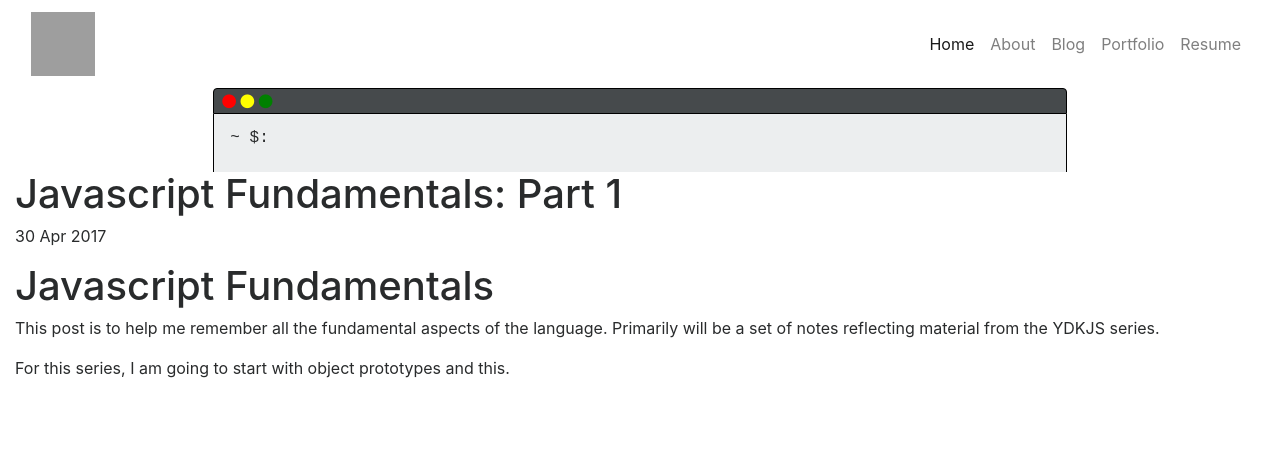
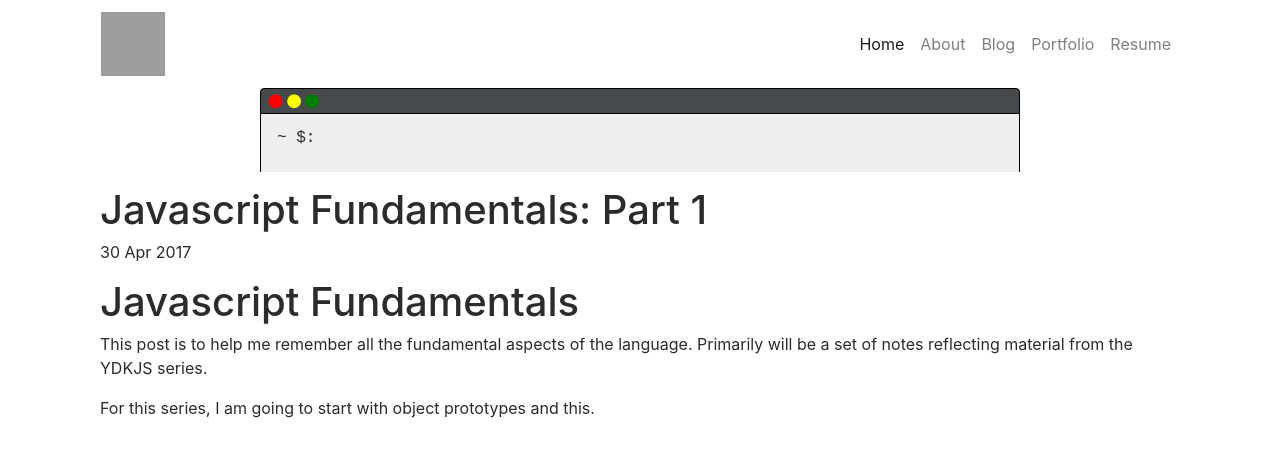
Before and after one commit to Spence-S/spence-s.github.io, a Jekyll site: the page built from _posts/2017-06-15-javascript-fundamentals-part-1.md, in a window 1280 px wide. Shown: the top 457 px of the page. Built offline with Jekyll 4.4.1, drawn with Linux system fonts in a browser that asks for light colours; nearby versions of some CDN libraries; some web fonts are replaced; comment, search, counter and statistics services are not loaded; grey boxes are pictures that could not be loaded.

Commit message:
fixed some container issues and added disqus to blog posts

```diff
--- /dev/null
+++ b/_includes/disqus.html
@@ -0,0 +1,22 @@
+<div class="container">
+  <div id="disqus_thread"></div>
+  <script>
+
+  /**
+  *  RECOMMENDED CONFIGURATION VARIABLES: EDIT AND UNCOMMENT THE SECTION BELOW TO INSERT DYNAMIC VALUES FROM YOUR PLATFORM OR CMS.
+  *  LEARN WHY DEFINING THESE VARIABLES IS IMPORTANT: https://disqus.com/admin/universalcode/#configuration-variables*/
+
+  var disqus_config = function () {
+    this.page.url = PAGE_URL;  // Replace PAGE_URL with your page's canonical URL variable
+    this.page.identifier = PAGE_IDENTIFIER; // Replace PAGE_IDENTIFIER with your page's unique identifier variable
+  };
+
+  (function() { // DON'T EDIT BELOW THIS LINE
+  var d = document, s = d.createElement('script');
+  s.src = 'https://spence-s.disqus.com/embed.js';
+  s.setAttribute('data-timestamp', +new Date());
+  (d.head || d.body).appendChild(s);
+  })();
+  </script>
+  <noscript>Please enable JavaScript to view the <a href="https://disqus.com/?ref_noscript">comments powered by Disqus.</a></noscript>
+</div>
--- a/_includes/nav.html
+++ b/_includes/nav.html
@@ -1,5 +1,5 @@
 <!-- fluid navbar container -->
-<div class="container-fluid">
+<div class="container">
   <nav class="navbar navbar-toggleable-sm navbar-light">  <!-- bg-faded -->
     <button class="navbar-toggler navbar-toggler-right" type="button" data-toggle="collapse" data-target="#navbarNavAltMarkup" aria-controls="navbarNavAltMarkup" aria-expanded="false" aria-label="Toggle navigation">
       <span class="navbar-toggler-icon"></span>
--- a/_includes/scripts.html
+++ b/_includes/scripts.html
@@ -49,5 +49,4 @@
   $(document).ready(function(){
       $('.aniview').AniView();
   });
-
 </script>
--- a/_layouts/default.html
+++ b/_layouts/default.html
@@ -10,7 +10,7 @@
 </head>
 <body>
   {% include nav.html %}
-  <div class="container-fluid">
+  <div class="container">
     {% include terminal.html %}
     {{ content }}
   </div>
--- a/_layouts/post.html
+++ b/_layouts/post.html
@@ -1,9 +1,13 @@
 ---
 layout: default
+comments: true
 ---
-<h1>{{ page.title }}</h1>
-<p class="meta">{{ page.date | date_to_string }}</p>
+<div class='container mt-3'>
+  <h1>{{ page.title }}</h1>
+  <p class="meta">{{ page.date | date_to_string }}</p>
 
-<div class="post">
-  {{ content }}
+  <div class="post">
+    {{ content }}
+    {% include disqus.html%}
+  </div>
 </div>
```
Also changed, not shown: _layouts/project.html (+6 -3 lines), index.html (indentation only).
